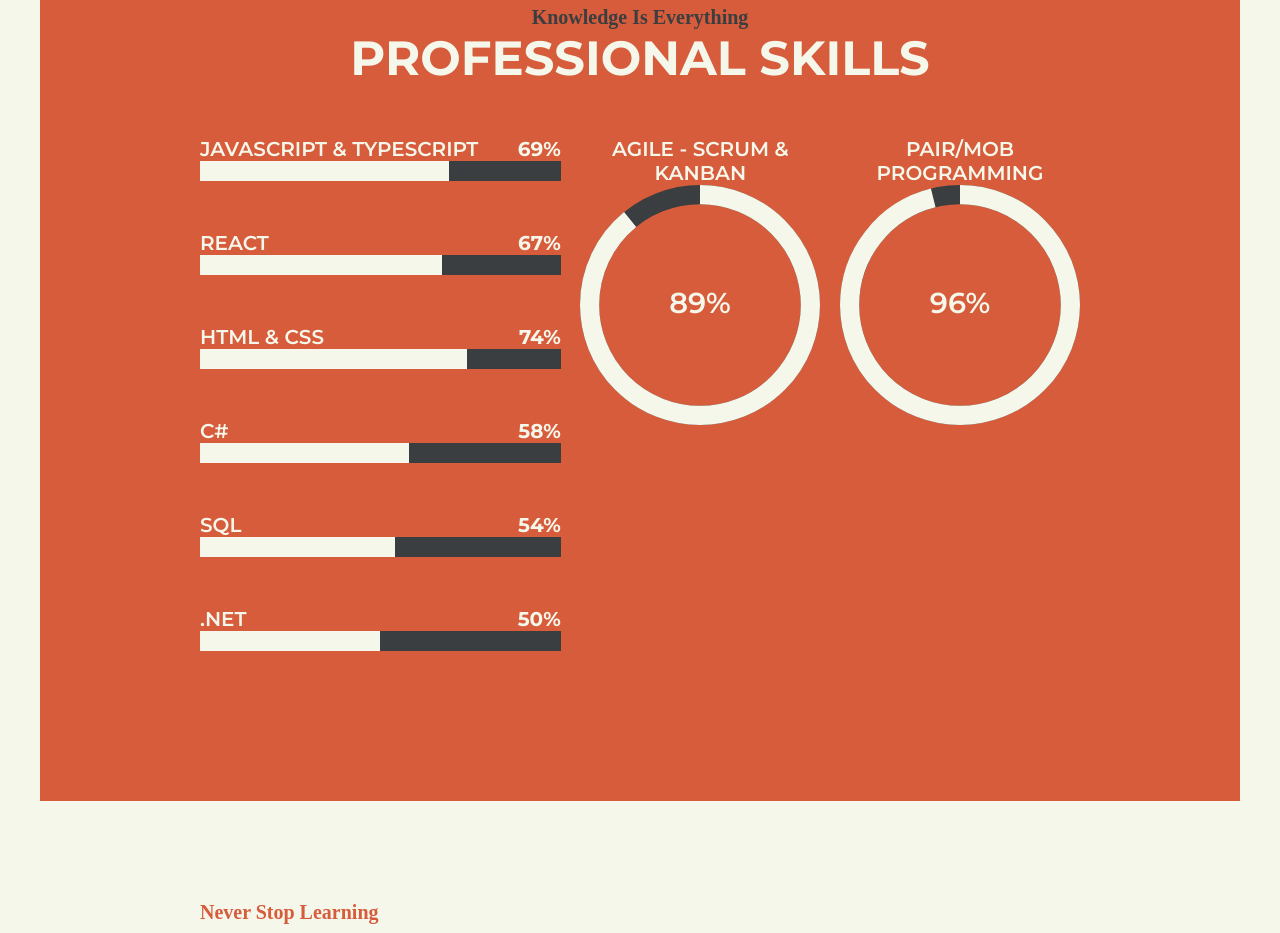
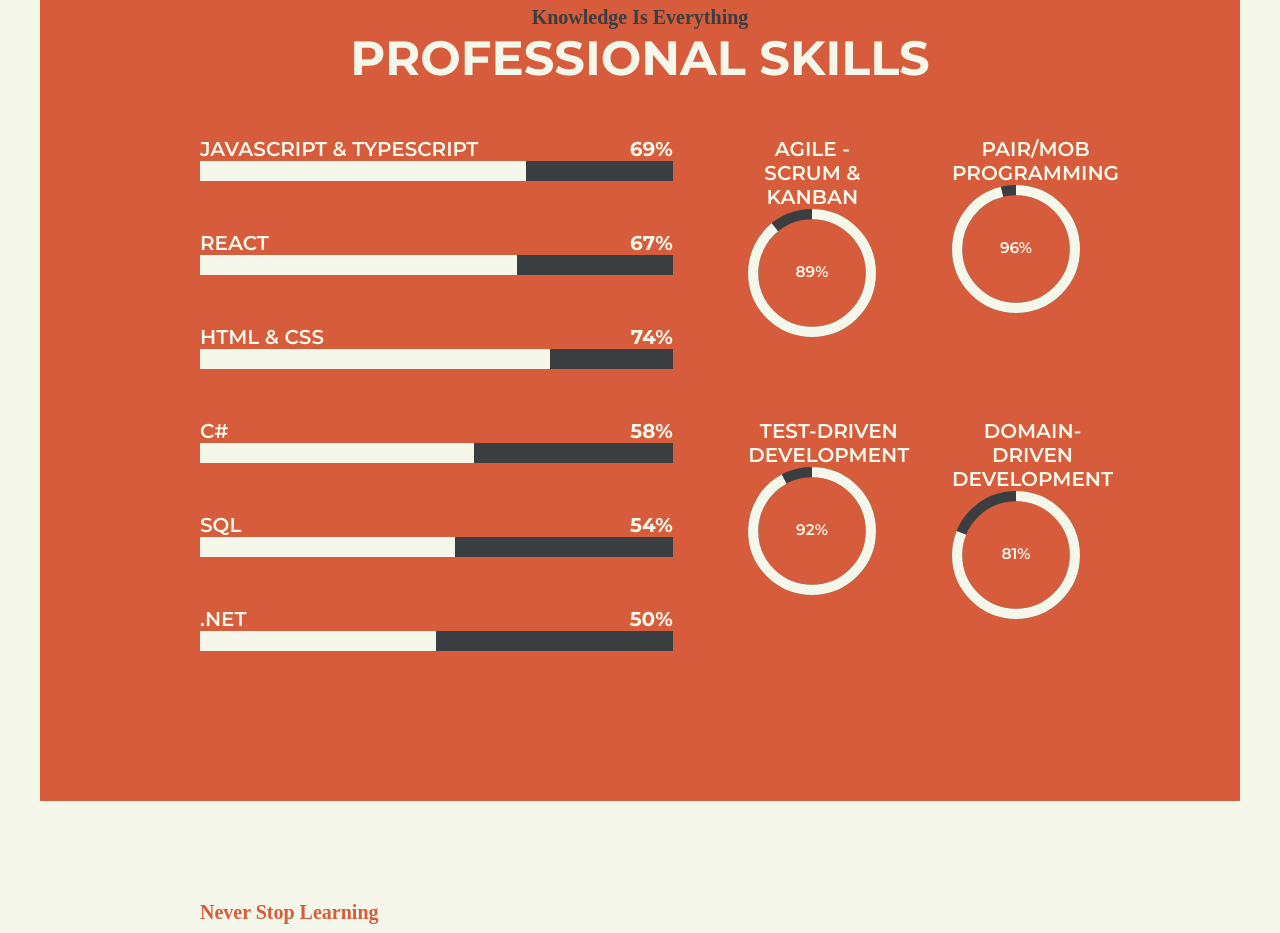
Before and after one commit to Tyreece-Jay/portfolio, a React (Create React App) app: page / in a window 1280 px wide. Shown: the part 1380-2313 px from the top of the page. Built offline with nearby package versions, Linux system fonts and the light colour scheme.

Commit message:
Added all skills

```diff
--- a/src/app.styles.css
+++ b/src/app.styles.css
@@ -138,6 +138,8 @@ html{
 
 .SkillBars {
   grid-area: skillbars;
+  display: flex;
+  flex-direction: column;
 }
 
 .Skill {
@@ -174,14 +176,14 @@ html{
   grid-area: skillcircles;
   display: grid;
   grid-template-areas:
-  "skillname skillpercentage"
-  "progressbar progressbar";
+  "skillcircle skillcircle"
+  "skillcircle skillcircle";
   align-items: flex-start;
   justify-items: flex-end;
 }
 
 .SkillCircle {
-  width: 30vh;
+  width: 10vw;
 }
 
 .SkillCircle h4 {
--- a/src/components/skill.tsx
+++ b/src/components/skillbar.tsx
@@ -2,7 +2,7 @@ import React from 'react';
 import { ProgressBar } from './progressbar';
 import { SkillPercentage } from './skillpercentage';
 
-export default function Skill(name: string, percentage: SkillPercentage) {
+export default function SkillBar(name: string, percentage: SkillPercentage) {
   return <div className="Skill">
     <h4 className="Skill-name">{name.toUpperCase()}</h4>
     <h4 className="Skill-percentage">{percentage}%</h4>
--- /dev/null
+++ b/src/components/skillcircle.tsx
@@ -0,0 +1,10 @@
+import React from 'react';
+import { CircularProgressbar } from 'react-circular-progressbar';
+import { SkillPercentage } from './skillpercentage';
+
+export default function SkillCircle(name: string, percentage: SkillPercentage) {
+  return <div className="SkillCircle" aria-label={name}>
+  <h4 className="Skill-name">{name.toUpperCase()}</h4>
+  <CircularProgressbar value={+percentage} text={`${percentage}%`} />
+</div>
+}
--- a/src/components/skillpercentage.ts
+++ b/src/components/skillpercentage.ts
@@ -6,5 +6,7 @@ export const enum SkillPercentage {
   Sql = "54",
   DotNet = "50",
   Agile = "89",
-  Programming = "96"
+  Programming = "96",
+  Tdd = "92",
+  Ddd = "81"
 }
--- a/src/components/skills.tsx
+++ b/src/components/skills.tsx
@@ -1,29 +1,25 @@
 import React from 'react';
 import { SkillPercentage } from './skillpercentage';
-import Skill from './skill';
-import { CircularProgressbar } from 'react-circular-progressbar';
+import SkillBar from './skillbar';
+import SkillCircle from './skillcircle';
 
 export default function Skills() {
   return <div className="Skills">
     <h3 className="Skills-headline">Knowledge Is Everything</h3>
     <h3 className="Skills-title">PROFESSIONAL SKILLS</h3>
     <div className='SkillBars'>
-      {Skill("javascript & typescript", SkillPercentage.JavascriptAndTypescript)}
-      {Skill("react", SkillPercentage.React)}
-      {Skill("html & css", SkillPercentage.HtmlAndCss)}
-      {Skill("c#", SkillPercentage.CSharp)}
-      {Skill("sql", SkillPercentage.Sql)}
-      {Skill(".net", SkillPercentage.DotNet)}
+      {SkillBar("javascript & typescript", SkillPercentage.JavascriptAndTypescript)}
+      {SkillBar("react", SkillPercentage.React)}
+      {SkillBar("html & css", SkillPercentage.HtmlAndCss)}
+      {SkillBar("c#", SkillPercentage.CSharp)}
+      {SkillBar("sql", SkillPercentage.Sql)}
+      {SkillBar(".net", SkillPercentage.DotNet)}
     </div>
     <div className="SkillCircles">
-    <div className="SkillCircle" aria-label="agile - scrum & kanban">
-      <h4 className="Skill-name">AGILE - SCRUM & KANBAN</h4>
-      <CircularProgressbar value={+SkillPercentage.Agile} text={`${SkillPercentage.Agile}%`} />
-    </div>
-    <div className="SkillCircle" aria-label="pair/mob programming">
-      <h4 className="Skill-name">PAIR/MOB PROGRAMMING</h4>
-      <CircularProgressbar value={+SkillPercentage.Programming} text={`${SkillPercentage.Programming}%`} />
-    </div>
+      {SkillCircle("agile - scrum & kanban", SkillPercentage.Agile)}
+      {SkillCircle("pair/mob programming", SkillPercentage.Programming)}
+      {SkillCircle("test-driven development", SkillPercentage.Tdd)}
+      {SkillCircle("domain-driven development", SkillPercentage.Ddd)}
     </div>
   </div>;
 }
```
Also changed, not shown: src/specs/app.steps.ts (+8 -0 lines), 1 other file (tests, documents, lock files or other folders).
